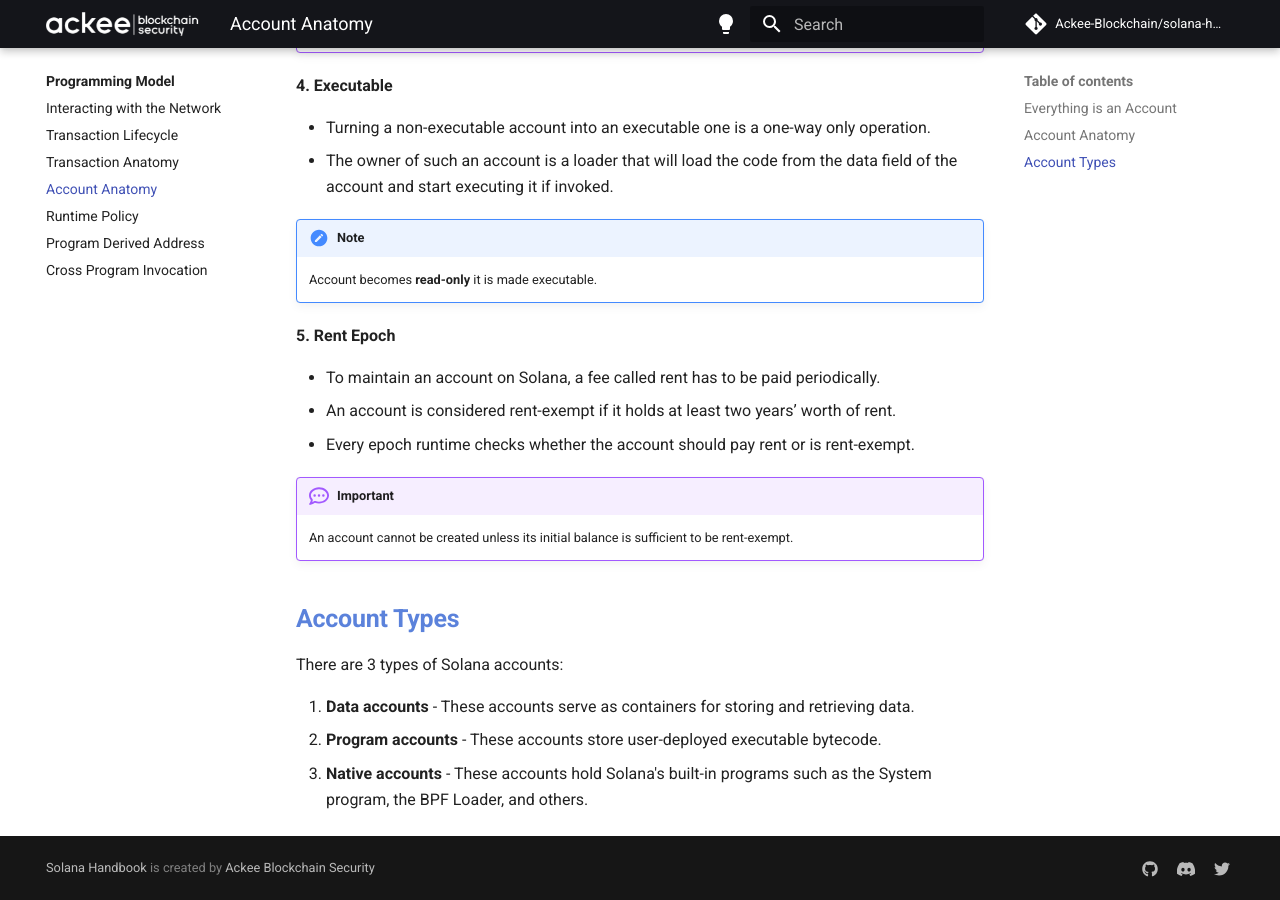
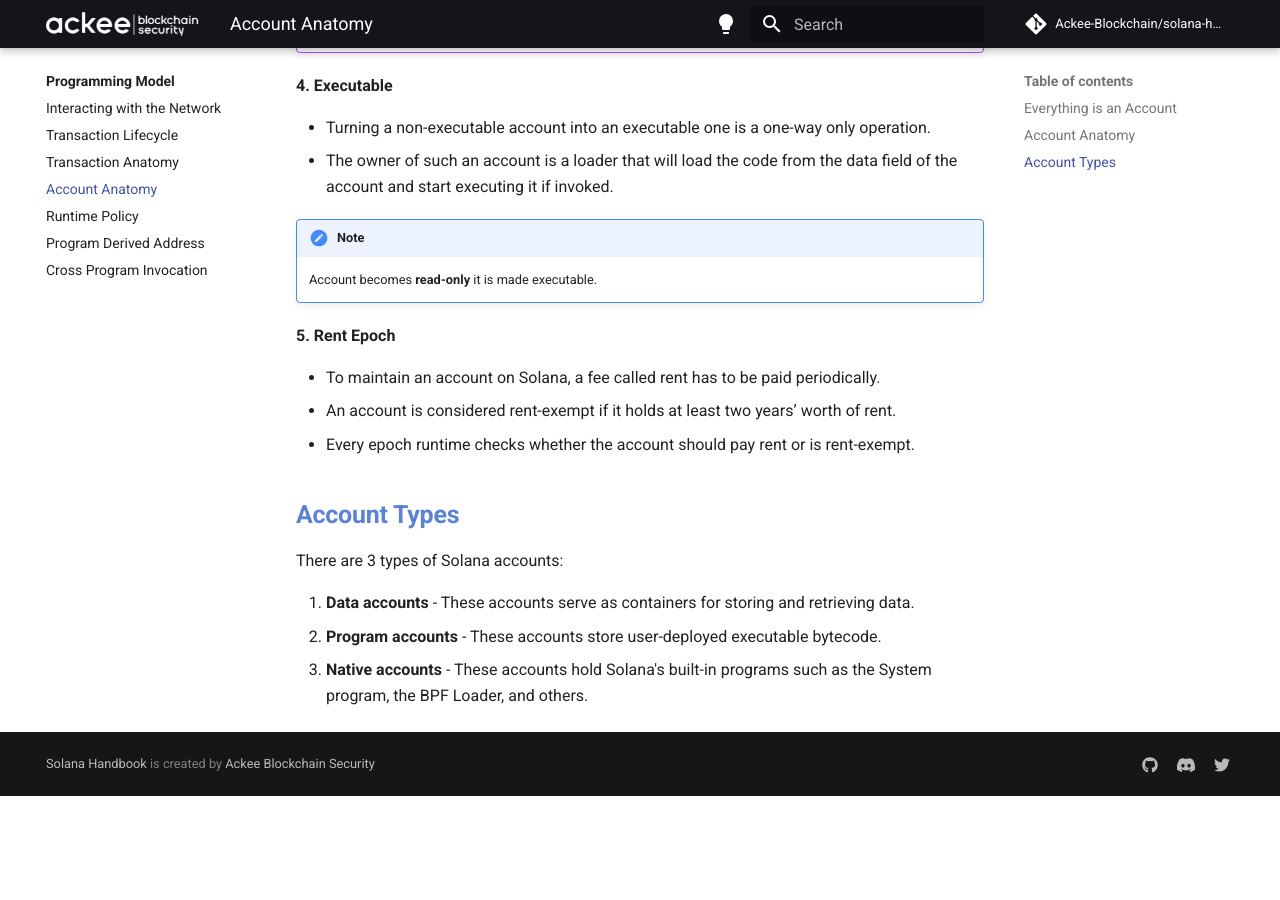
Before and after one commit to vmpyre/solana-handbook, an MkDocs documentation site: the page built from docs/handbook/chapter3/account-anatomy.md, in a window 1280 px wide and 900 px high, scrolled down 1751 px. Built offline with MkDocs 1.6.1 and Material for MkDocs 9.7.7, drawn with Linux system fonts in a browser that asks for light colours; comment, search, counter and statistics services are not loaded; after the commit the page ends 2547 px from its top, so only the background shows below that.

Commit message:
remove admonition about rent exemption

```diff
--- a/docs/handbook/chapter3/account-anatomy.md
+++ b/docs/handbook/chapter3/account-anatomy.md
@@ -58,10 +58,6 @@ Just as in UNIX, where "everything is a file", in Solana "everything is an accou
   - An account is considered rent-exempt if it holds at least two years’ worth of rent.
   - Every epoch runtime checks whether the account should pay rent or is rent-exempt.
 
-!!! important
-
-    An account cannot be created unless its initial balance is sufficient to be rent-exempt.
-
 ## Account Types
 
 There are 3 types of Solana accounts:
```
